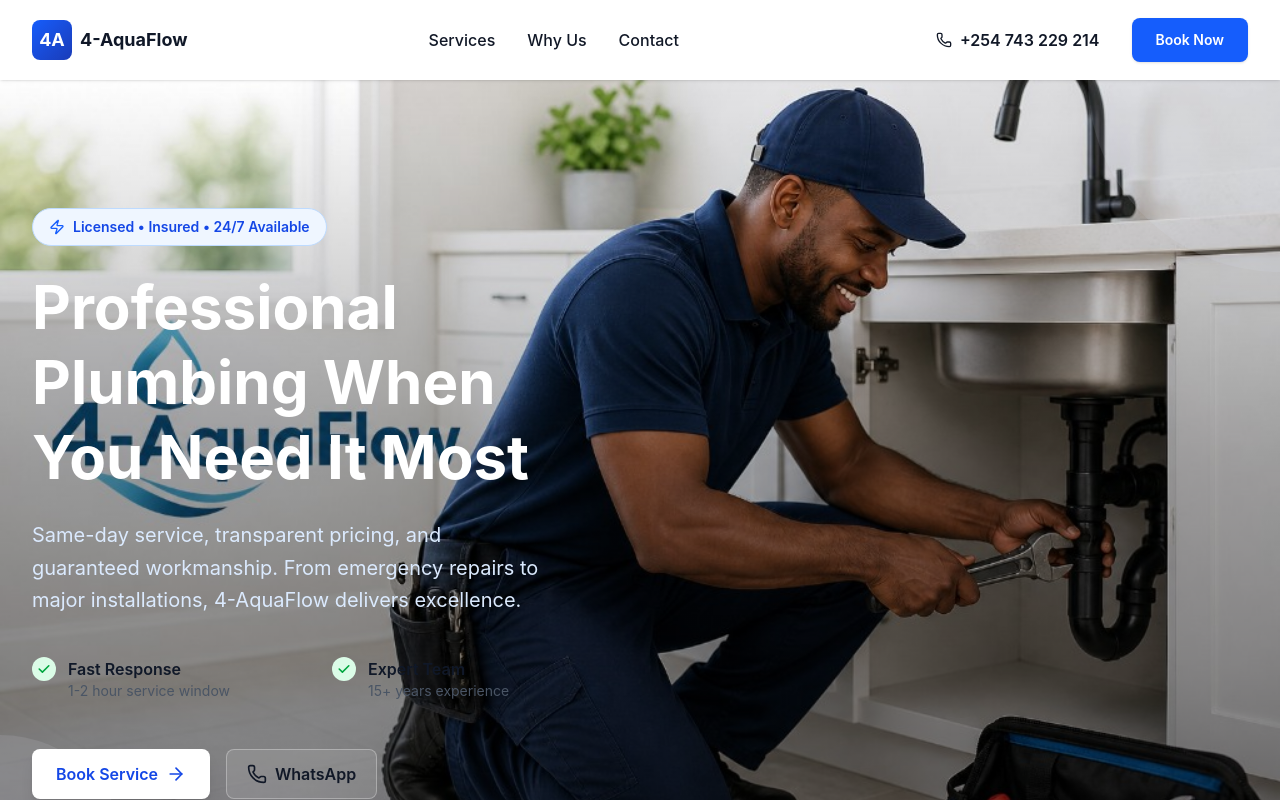
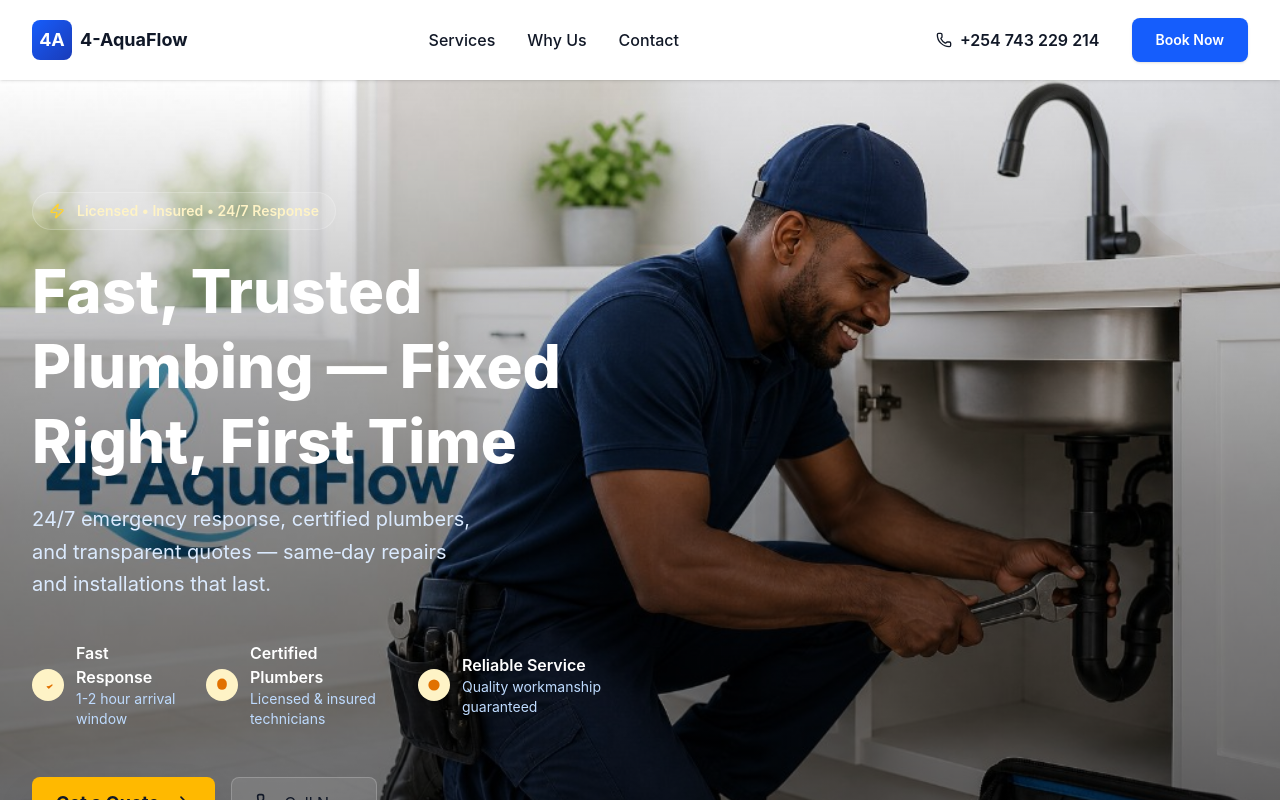
Before and after one commit to MwangiCharlesGichohi/plumbing, a Next.js app: page / in a window 1280 px wide. Shown: the top 800 px of the page. Built offline with nearby package versions, Linux system fonts and the light colour scheme.

Commit message:
feat(ui): refine Hero, CTAs, add FinalCTA; improve visual hierarchy and trust indicators

```diff
--- a/src/app/page.tsx
+++ b/src/app/page.tsx
@@ -3,6 +3,7 @@ import Hero from "../components/Hero";
 import Services from "../components/Services";
 import WhyChooseUs from "../components/WhyChooseUs";
 import CTABanner from "../components/CTABanner";
+import FinalCTA from "../components/FinalCTA";
 import Footer from "../components/Footer";
 
 export const metadata = {
@@ -23,6 +24,7 @@ export default function HomePage() {
         <div id="contact">
           <CTABanner />
         </div>
+        <FinalCTA />
       </main>
       <Footer />
     </>
--- a/src/components/CTABanner.tsx
+++ b/src/components/CTABanner.tsx
@@ -29,24 +29,23 @@ export default function CTABanner() {
           {/* CTA Buttons */}
           <div className="flex flex-col sm:flex-row gap-4 justify-center">
             <motion.a
-              whileHover={{ scale: 1.05 }}
-              whileTap={{ scale: 0.95 }}
-              href="https://wa.me/254743229214"
-              target="_blank"
-              rel="noopener noreferrer"
-              className="inline-flex items-center justify-center px-8 py-4 bg-white text-blue-600 rounded-lg font-bold text-lg hover:bg-blue-50 shadow-lg transition-all duration-200 group"
-            >
-              <Phone className="w-5 h-5 mr-3" />
-              WhatsApp Now
-            </motion.a>
-            <motion.button
-              whileHover={{ scale: 1.05 }}
-              whileTap={{ scale: 0.95 }}
-              className="inline-flex items-center justify-center px-8 py-4 border-2 border-white text-white rounded-lg font-bold text-lg hover:bg-white/10 transition-all duration-200 group"
+              whileHover={{ scale: 1.03 }}
+              whileTap={{ scale: 0.97 }}
+              href="#contact"
+              className="inline-flex items-center justify-center px-8 py-4 bg-amber-400 text-gray-900 rounded-lg font-bold text-lg hover:bg-amber-300 shadow-2xl transition-all duration-200 group"
             >
               <MessageSquare className="w-5 h-5 mr-3" />
               Get Quote
-            </motion.button>
+            </motion.a>
+            <motion.a
+              whileHover={{ scale: 1.03 }}
+              whileTap={{ scale: 0.97 }}
+              href="tel:+254743239214"
+              className="inline-flex items-center justify-center px-8 py-4 border-2 border-white text-white rounded-lg font-bold text-lg hover:bg-white/10 transition-all duration-200 group"
+            >
+              <Phone className="w-5 h-5 mr-3" />
+              Call Now
+            </motion.a>
           </div>
 
           {/* Trust Statement */}
--- /dev/null
+++ b/src/components/FinalCTA.tsx
@@ -0,0 +1,41 @@
+"use client";
+
+import { Phone, ArrowRight } from "lucide-react";
+import { motion } from "framer-motion";
+
+export default function FinalCTA() {
+  return (
+    <section className="py-16 md:py-20 bg-gradient-to-r from-blue-800 to-blue-700 text-white">
+      <div className="container">
+        <div className="flex flex-col md:flex-row items-center justify-between gap-6">
+          <div className="max-w-2xl text-center md:text-left">
+            <h3 className="text-3xl md:text-4xl font-bold mb-3">Need Help Right Now?</h3>
+            <p className="text-lg text-blue-100">Get a transparent quote or speak to a certified plumber — available 24/7.</p>
+          </div>
+
+          <div className="flex-shrink-0 flex gap-4">
+            <motion.a
+              whileHover={{ scale: 1.03 }}
+              whileTap={{ scale: 0.97 }}
+              href="#contact"
+              className="inline-flex items-center px-6 py-3 bg-amber-400 text-gray-900 rounded-lg font-bold shadow-lg"
+            >
+              Get a Quote
+              <ArrowRight className="ml-3 w-5 h-5" />
+            </motion.a>
+
+            <motion.a
+              whileHover={{ scale: 1.03 }}
+              whileTap={{ scale: 0.97 }}
+              href="tel:+254743239214"
+              className="inline-flex items-center px-6 py-3 border border-white/20 rounded-lg text-white bg-white/5"
+            >
+              <Phone className="w-5 h-5 mr-2" />
+              Call Now
+            </motion.a>
+          </div>
+        </div>
+      </div>
+    </section>
+  );
+}
--- a/src/components/Footer.tsx
+++ b/src/components/Footer.tsx
@@ -89,8 +89,8 @@ export default function Footer() {
             <ul className="space-y-4">
               <li className="flex items-start gap-3">
                 <Phone className="w-5 h-5 text-blue-400 mt-0.5 flex-shrink-0" />
-                <a href="https://wa.me/254743229214" className="text-gray-400 hover:text-white transition-colors" target="_blank" rel="noopener noreferrer">
-                  +254 743 229 214
+                <a href="https://wa.me/254743239214" className="text-gray-400 hover:text-white transition-colors" target="_blank" rel="noopener noreferrer">
+                  +254 743 239 214
                 </a>
               </li>
               <li className="flex items-start gap-3">
--- a/src/components/Hero.tsx
+++ b/src/components/Hero.tsx
@@ -5,7 +5,7 @@ import { motion } from "framer-motion";
 
 export default function Hero() {
   return (
-    <section className="relative pt-20 md:pt-32 pb-16 overflow-hidden">
+    <section className="relative py-20 md:py-28 overflow-hidden">
       {/* Full-bleed background image */}
       <div
         aria-hidden="true"
@@ -14,7 +14,7 @@ export default function Hero() {
       />
 
       {/* Dark overlay for readability */}
-      <div className="absolute inset-0 bg-gradient-to-t from-black/50 via-black/30 to-transparent" aria-hidden="true" />
+      <div className="absolute inset-0 bg-gradient-to-t from-black/60 via-black/40 to-transparent" aria-hidden="true" />
 
       {/* Decorative background elements */}
       <div className="absolute top-0 right-0 w-96 h-96 bg-blue-100 rounded-full opacity-10 -mr-48 -mt-48"></div>
@@ -27,70 +27,83 @@ export default function Hero() {
             initial={{ opacity: 0, x: -20 }}
             animate={{ opacity: 1, x: 0 }}
             transition={{ duration: 0.6 }}
-            className="space-y-6 text-center md:text-left md:max-w-xl lg:max-w-2xl mx-auto md:mx-0"
+            className="space-y-6 text-center md:text-left md:max-w-lg lg:max-w-2xl mx-auto md:mx-0"
           >
             {/* Trust Badge */}
-            <div className="inline-flex items-center space-x-2 bg-blue-50 px-4 py-2 rounded-full border border-blue-200">
-              <Zap className="w-4 h-4 text-blue-600" />
-              <span className="text-sm font-semibold text-blue-700">Licensed • Insured • 24/7 Available</span>
+            <div className="inline-flex items-center space-x-3 bg-white/10 px-4 py-2 rounded-full border border-white/20">
+              <Zap className="w-4 h-4 text-amber-300" />
+              <span className="text-sm font-semibold text-amber-100">Licensed • Insured • 24/7 Response</span>
             </div>
 
             {/* Headline */}
-            <h1 className="text-4xl sm:text-5xl md:text-6xl font-bold leading-tight text-white">
-              Professional Plumbing When You Need It Most
+            <h1 className="text-4xl sm:text-5xl md:text-6xl font-extrabold leading-tight text-white">
+              Fast, Trusted Plumbing — Fixed Right, First Time
             </h1>
 
             {/* Subheadline */}
-            <p className="text-lg md:text-xl text-blue-100 leading-relaxed max-w-lg mx-auto md:mx-0">
-              Same-day service, transparent pricing, and guaranteed workmanship. From emergency repairs to major installations, 4-AquaFlow delivers excellence.
+            <p className="text-lg md:text-xl text-blue-100 leading-relaxed max-w-md mx-auto md:mx-0">
+              24/7 emergency response, certified plumbers, and transparent quotes — same‑day repairs and installations that last.
             </p>
 
             {/* Trust Indicators */}
-            <div className="grid grid-cols-2 gap-4 pt-4">
-              <div className="flex items-start space-x-3">
-                <div className="flex-shrink-0 h-6 w-6 rounded-full bg-green-100 flex items-center justify-center">
-                  <svg className="h-4 w-4 text-green-600" fill="currentColor" viewBox="0 0 20 20">
-                    <path fillRule="evenodd" d="M16.707 5.293a1 1 0 010 1.414l-8 8a1 1 0 01-1.414 0l-4-4a1 1 0 011.414-1.414L8 12.586l7.293-7.293a1 1 0 011.414 0z" clipRule="evenodd" />
+            <div className="flex items-center gap-6 pt-4 justify-center md:justify-start">
+              <div className="flex items-center space-x-3">
+                <div className="flex-shrink-0 h-8 w-8 rounded-full bg-amber-100 flex items-center justify-center">
+                  <svg className="h-4 w-4 text-amber-600" fill="currentColor" viewBox="0 0 20 20">
+                    <path d="M9 12l2 2 4-4" stroke="currentColor" strokeWidth="1.5" strokeLinecap="round" strokeLinejoin="round" />
                   </svg>
                 </div>
                 <div>
-                  <p className="font-semibold text-gray-900">Fast Response</p>
-                  <p className="text-sm text-gray-600">1-2 hour service window</p>
+                  <p className="font-semibold text-white">Fast Response</p>
+                  <p className="text-sm text-blue-200">1-2 hour arrival window</p>
                 </div>
               </div>
-              <div className="flex items-start space-x-3">
-                <div className="flex-shrink-0 h-6 w-6 rounded-full bg-green-100 flex items-center justify-center">
-                  <svg className="h-4 w-4 text-green-600" fill="currentColor" viewBox="0 0 20 20">
-                    <path fillRule="evenodd" d="M16.707 5.293a1 1 0 010 1.414l-8 8a1 1 0 01-1.414 0l-4-4a1 1 0 011.414-1.414L8 12.586l7.293-7.293a1 1 0 011.414 0z" clipRule="evenodd" />
+
+              <div className="flex items-center space-x-3">
+                <div className="flex-shrink-0 h-8 w-8 rounded-full bg-amber-100 flex items-center justify-center">
+                  <svg className="h-4 w-4 text-amber-600" fill="currentColor" viewBox="0 0 20 20">
+                    <path d="M10 2a6 6 0 00-6 6v2a6 6 0 0012 0V8a6 6 0 00-6-6z" />
                   </svg>
                 </div>
                 <div>
-                  <p className="font-semibold text-gray-900">Expert Team</p>
-                  <p className="text-sm text-gray-600">15+ years experience</p>
+                  <p className="font-semibold text-white">Certified Plumbers</p>
+                  <p className="text-sm text-blue-200">Licensed & insured technicians</p>
+                </div>
+              </div>
+
+              <div className="flex items-center space-x-3">
+                <div className="flex-shrink-0 h-8 w-8 rounded-full bg-amber-100 flex items-center justify-center">
+                  <svg className="h-4 w-4 text-amber-600" fill="currentColor" viewBox="0 0 20 20">
+                    <path d="M3 10a7 7 0 1014 0 7 7 0 00-14 0z" />
+                  </svg>
+                </div>
+                <div>
+                  <p className="font-semibold text-white">Reliable Service</p>
+                  <p className="text-sm text-blue-200">Quality workmanship guaranteed</p>
                 </div>
               </div>
             </div>
 
             {/* CTAs */}
             <div className="flex flex-col sm:flex-row gap-4 pt-6">
-              <motion.button
-                whileHover={{ scale: 1.05 }}
-                whileTap={{ scale: 0.95 }}
-                className="btn btn-primary group bg-white text-blue-700 shadow-lg px-6 py-3"
+              <motion.a
+                whileHover={{ scale: 1.03 }}
+                whileTap={{ scale: 0.97 }}
+                href="#contact"
+                className="inline-flex items-center justify-center px-6 py-3 bg-amber-400 text-gray-900 font-bold rounded-lg shadow-2xl text-lg"
               >
-                Book Service
-                <ArrowRight className="ml-2 w-5 h-5 group-hover:translate-x-1 transition-transform" />
-              </motion.button>
+                Get a Quote
+                <ArrowRight className="ml-3 w-5 h-5" />
+              </motion.a>
+
               <motion.a
-                whileHover={{ scale: 1.05 }}
-                whileTap={{ scale: 0.95 }}
-                href="https://wa.me/254743229214"
-                target="_blank"
-                rel="noopener noreferrer"
-                className="btn btn-secondary group items-center border border-white/30 text-white px-5 py-3 bg-white/10"
+                whileHover={{ scale: 1.03 }}
+                whileTap={{ scale: 0.97 }}
+                href="tel:+254743239214"
+                className="inline-flex items-center justify-center px-6 py-3 border border-white/20 text-white rounded-lg bg-white/10"
               >
                 <Phone className="w-5 h-5 mr-2" />
-                WhatsApp
+                Call Now
               </motion.a>
             </div>
           </motion.div>
```
Also changed, not shown: 1 other file (tests, documents, lock files or other folders).
